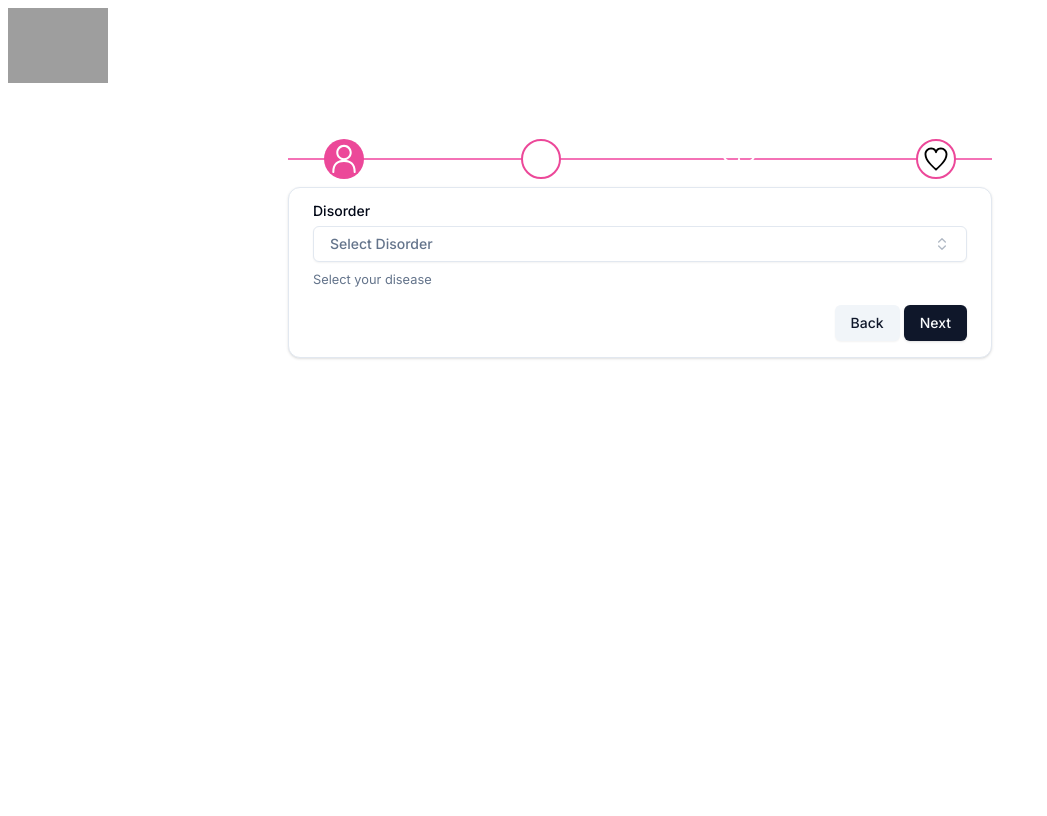
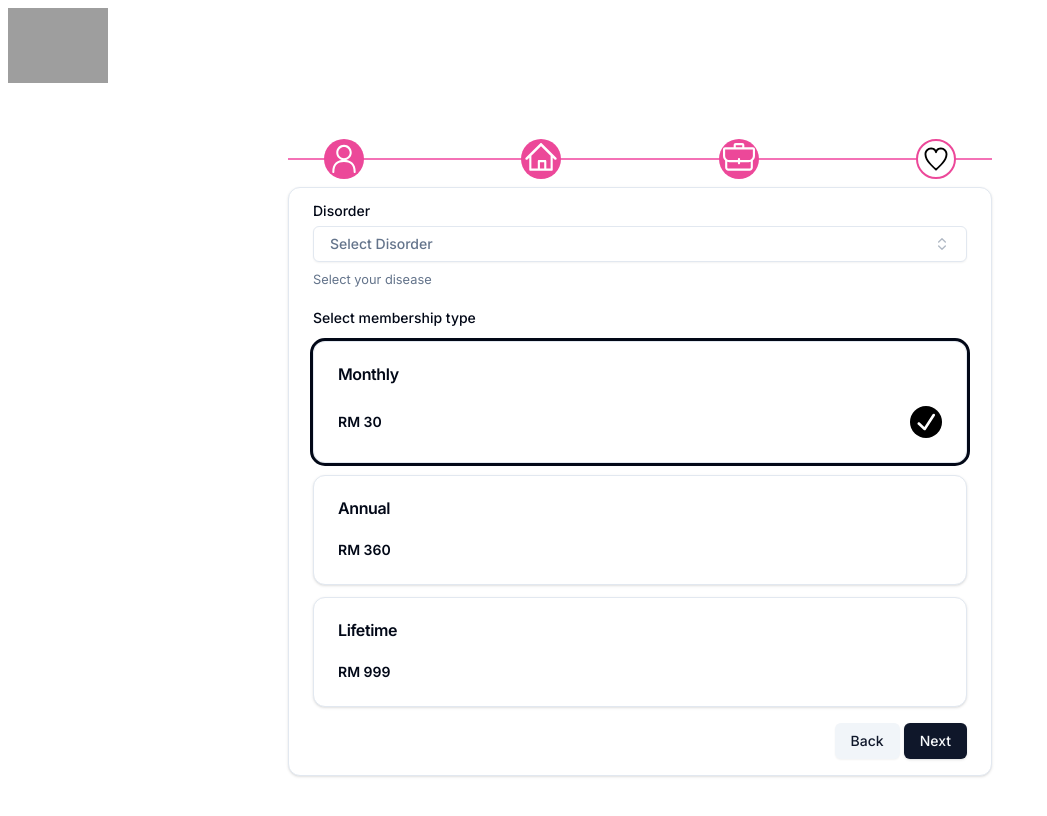
Before and after one commit to farhan-helmy/neatngo, a Next.js app: page /register/step-four in a window 1280 px wide. Shown: the top 816 px of the page, without its empty margins (0-1047 px from the left). Built offline with nearby package versions, Linux system fonts and the light colour scheme; grey boxes are pictures that could not be loaded.

Commit message:
:construction: Finish form ui

```diff
--- a/package.json
+++ b/package.json
@@ -15,6 +15,7 @@
   "dependencies": {
     "@paralleldrive/cuid2": "^2.2.2",
     "@radix-ui/react-icons": "^1.3.0",
+    "@radix-ui/react-radio-group": "^1.1.3",
     "class-variance-authority": "^0.7.0",
     "clsx": "^2.1.1",
     "drizzle-orm": "^0.30.10",
--- a/src/app/register/page.tsx
+++ b/src/app/register/page.tsx
@@ -2,7 +2,7 @@ import { RegisterForm } from "./register-form";
 
 export default function RegisterPage() {
   return (
-    <div className="">
+    <div className="xl:py-12 xl:px-72 py-4 px-2">
       <RegisterForm />
     </div>
   );
--- a/src/app/register/step-four/register-form-step-four.tsx
+++ b/src/app/register/step-four/register-form-step-four.tsx
@@ -39,6 +39,9 @@ import { Stepper } from "../stepper";
 import { cn } from "@/lib/utils";
 import { CommandList } from "cmdk";
 import { ScrollArea } from "@/components/ui/scroll-area";
+import { RadioGroup, RadioGroupItem } from "@/components/ui/radio-group";
+import { useState } from "react";
+import { CheckIcon } from "@radix-ui/react-icons";
 
 const diseases = [
   { label: "Cystic Fibrosis", value: "Cystic Fibrosis" },
@@ -104,13 +107,18 @@ const userRegisterFormStepFourSchema = z.object({
   nameOfDisorder: z
     .string()
     .min(1, { message: "Name of disorder is required" }),
+  membershipType: z.enum(["MONTHLY", "ANNUAL", "LIFETIME"], {
+    required_error: "You need to select membership type.",
+  }),
 });
 
 export function RegisterStepFourForm() {
+  const [memberType, setMemberType] = useState("MONTHLY");
   const form = useForm<z.infer<typeof userRegisterFormStepFourSchema>>({
     resolver: zodResolver(userRegisterFormStepFourSchema),
     defaultValues: {
       nameOfDisorder: "",
+      membershipType: "MONTHLY",
     },
   });
 
@@ -158,8 +166,6 @@ export function RegisterStepFourForm() {
                         <Command>
                           <CommandInput placeholder="Search for disorder..." />
                           <ScrollArea className="h-96">
-
-
                             <CommandEmpty>No disorder found.</CommandEmpty>
                             <CommandGroup>
                               <CommandList>
@@ -196,6 +202,85 @@ export function RegisterStepFourForm() {
                   </FormItem>
                 )}
               />
+              <FormField
+                control={form.control}
+                name="membershipType"
+                render={({ field }) => (
+                  <FormItem className="space-y-3">
+                    <FormLabel>Select membership type</FormLabel>
+                    <FormControl>
+                      <FormItem>
+                        <Card
+                          className={`${
+                            memberType === "MONTHLY" ? "outline" : ""
+                          } hover:cursor-pointer`}
+                          onClick={() => {
+                            setMemberType("MONTHLY");
+                            form.setValue("membershipType", "MONTHLY");
+                          }}
+                        >
+                          <CardHeader>
+                            <CardTitle>Monthly</CardTitle>
+                          </CardHeader>
+                          <CardContent className="flex flex-row justify-between items-center">
+                            <div className="font-semibold text-sm">RM 30</div>
+                            {memberType === "MONTHLY" && (
+                              <CheckIcon className="rounded-full bg-black text-white h-8 w-8" />
+                            )}
+                          </CardContent>
+                        </Card>
+                      </FormItem>
+                    </FormControl>
+                    <FormControl>
+                      <FormItem>
+                        <Card
+                          className={`${
+                            memberType === "ANNUAL" ? "outline" : ""
+                          } hover:cursor-pointer`}
+                          onClick={() => {
+                            setMemberType("ANNUAL");
+                            form.setValue("membershipType", "ANNUAL");
+                          }}
+                        >
+                          <CardHeader>
+                            <CardTitle>Annual</CardTitle>
+                          </CardHeader>
+                          <CardContent className="flex flex-row justify-between items-center">
+                            <div className="font-semibold text-sm">RM 360</div>
+                            {memberType === "ANNUAL" && (
+                              <CheckIcon className="rounded-full bg-black text-white h-8 w-8" />
+                            )}
+                          </CardContent>
+                        </Card>
+                      </FormItem>
+                    </FormControl>
+                    <FormControl>
+                      <FormItem>
+                        <Card
+                          className={`${
+                            memberType === "LIFETIME" ? "outline" : ""
+                          } hover:cursor-pointer`}
+                          onClick={() => {
+                            setMemberType("LIFETIME");
+                            form.setValue("membershipType", "LIFETIME");
+                          }}
+                        >
+                          <CardHeader>
+                            <CardTitle>Lifetime</CardTitle>
+                          </CardHeader>
+                          <CardContent className="flex flex-row justify-between items-center">
+                            <div className="font-semibold text-sm">RM 999</div>
+                            {memberType === "LIFETIME" && (
+                              <CheckIcon className="rounded-full bg-black text-white h-8 w-8" />
+                            )}
+                          </CardContent>
+                        </Card>
+                      </FormItem>
+                    </FormControl>
+                    <FormMessage />
+                  </FormItem>
+                )}
+              />
 
               <div className="flex gap-1 items-end justify-end">
                 <Link href={"/register"}>
--- a/src/app/register/step-two/register-form-step-two.tsx
+++ b/src/app/register/step-two/register-form-step-two.tsx
@@ -83,11 +83,7 @@ export function RegisterStepTwoForm() {
         <Stepper step="two" />
       </div>
       <Card>
-        <CardHeader>
-          <CardTitle>Register</CardTitle>
-          <CardDescription>Register as member for our society</CardDescription>
-        </CardHeader>
-        <CardContent>
+        <CardContent className="py-4">
           <Form {...form}>
             <form onSubmit={form.handleSubmit(onSubmit)} className="space-y-4">
               {/* Repeat this FormField block for each field in your form */}
--- a/src/app/register/stepper.tsx
+++ b/src/app/register/stepper.tsx
@@ -9,7 +9,7 @@ export function Stepper({ step }: { step: "one" | "two" | "three" | "four" }) {
       </div>
       <div
         className={`w-10 h-10 rounded-full p-1 z-10 ${
-          step !== "two" ? "bg-white border-pink-500 border-2" : "bg-pink-500"
+          step !== "two" && step !== "three" ? "bg-white border-pink-500 border-2" : "bg-pink-500"
         }`}
       >
         <HomeIcon
@@ -18,7 +18,7 @@ export function Stepper({ step }: { step: "one" | "two" | "three" | "four" }) {
       </div>
       <div
         className={`w-10 h-10 rounded-full p-1 z-10 ${
-          step !== "two" && step !== "three" ? "bg-white border-pink-500 border-2 " : ""
+         step !== "three" ? "bg-white border-pink-500 border-2 " : "bg-pink-500"
         }`}
       >
         <BackpackIcon
@@ -27,7 +27,7 @@ export function Stepper({ step }: { step: "one" | "two" | "three" | "four" }) {
       </div>
       <div
         className={`w-10 h-10 rounded-full p-1 z-10 ${
-          step !== "four" ? "bg-white border-pink-500 border-2" : ""
+          step !== "four" ? "bg-white border-pink-500 border-2" : "bg-pink-500"
         }`}
       >
         <HeartIcon
--- /dev/null
+++ b/src/components/ui/radio-group.tsx
@@ -0,0 +1,44 @@
+"use client"
+
+import * as React from "react"
+import { CheckIcon } from "@radix-ui/react-icons"
+import * as RadioGroupPrimitive from "@radix-ui/react-radio-group"
+
+import { cn } from "@/lib/utils"
+
+const RadioGroup = React.forwardRef<
+  React.ElementRef<typeof RadioGroupPrimitive.Root>,
+  React.ComponentPropsWithoutRef<typeof RadioGroupPrimitive.Root>
+>(({ className, ...props }, ref) => {
+  return (
+    <RadioGroupPrimitive.Root
+      className={cn("grid gap-2", className)}
+      {...props}
+      ref={ref}
+    />
+  )
+})
+RadioGroup.displayName = RadioGroupPrimitive.Root.displayName
+
+const RadioGroupItem = React.forwardRef<
+  React.ElementRef<typeof RadioGroupPrimitive.Item>,
+  React.ComponentPropsWithoutRef<typeof RadioGroupPrimitive.Item>
+>(({ className, ...props }, ref) => {
+  return (
+    <RadioGroupPrimitive.Item
+      ref={ref}
+      className={cn(
+        "aspect-square h-4 w-4 rounded-full border border-primary text-primary shadow focus:outline-none focus-visible:ring-1 focus-visible:ring-ring disabled:cursor-not-allowed disabled:opacity-50",
+        className
+      )}
+      {...props}
+    >
+      <RadioGroupPrimitive.Indicator className="flex items-center justify-center">
+        <CheckIcon className="h-3.5 w-3.5 fill-primary" />
+      </RadioGroupPrimitive.Indicator>
+    </RadioGroupPrimitive.Item>
+  )
+})
+RadioGroupItem.displayName = RadioGroupPrimitive.Item.displayName
+
+export { RadioGroup, RadioGroupItem }
--- a/src/db/schema.ts
+++ b/src/db/schema.ts
@@ -16,6 +16,7 @@ export const users = pgTable('users', {
     postcode: text('postcode'),
     occupation: text('occupation'),
     nameOfDisorder: text('name_of_disorder'),
+    // MONTHLY, ANNUAL, LIFETIME
     membershipType: text('membership_type'),
     isPaid: boolean('is_paid').default(false),
     membershipStart: date('membership_start_date'),
```
Also changed, not shown: 1 other file (tests, documents, lock files or other folders). Lines whose indentation alone changed are shown as unchanged.
